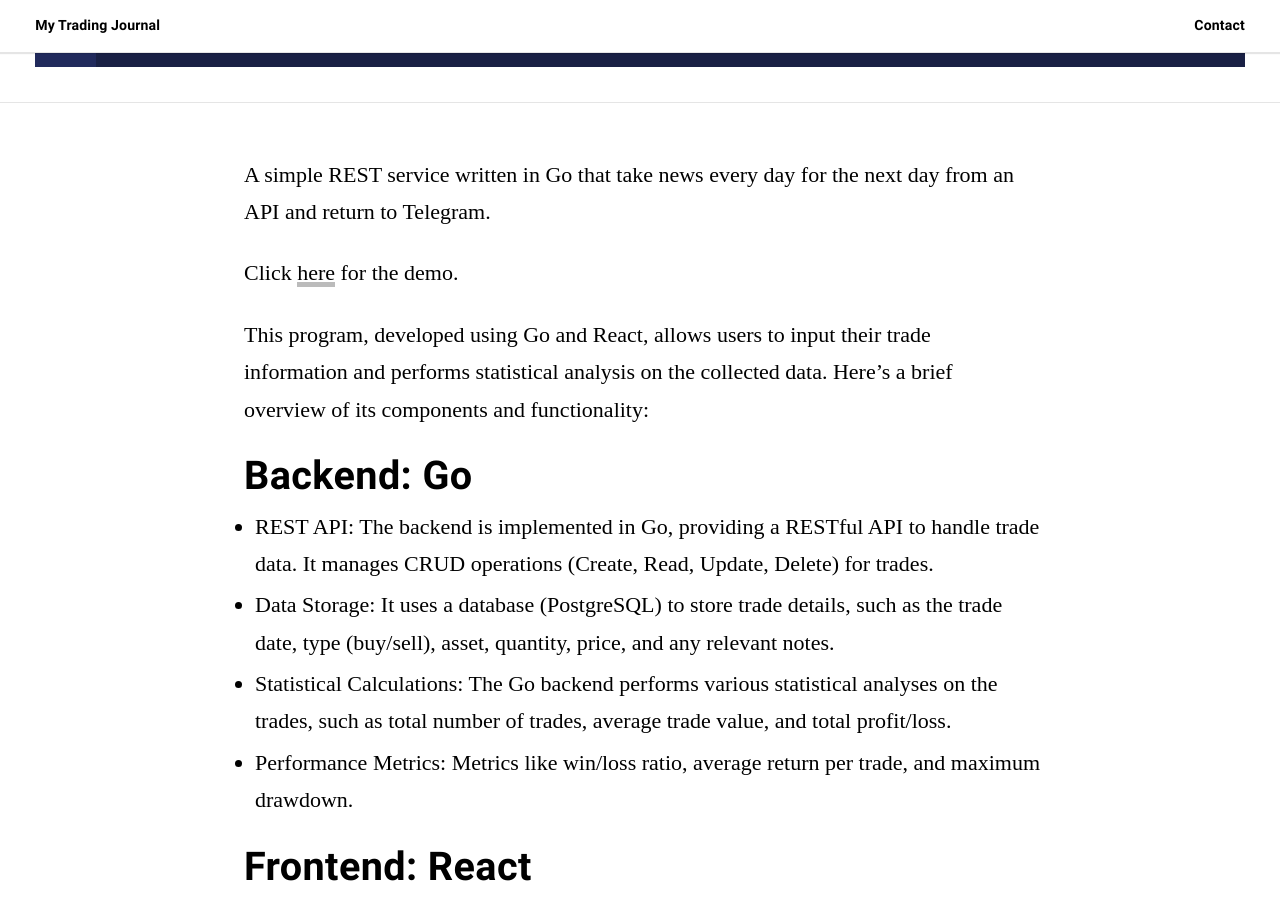
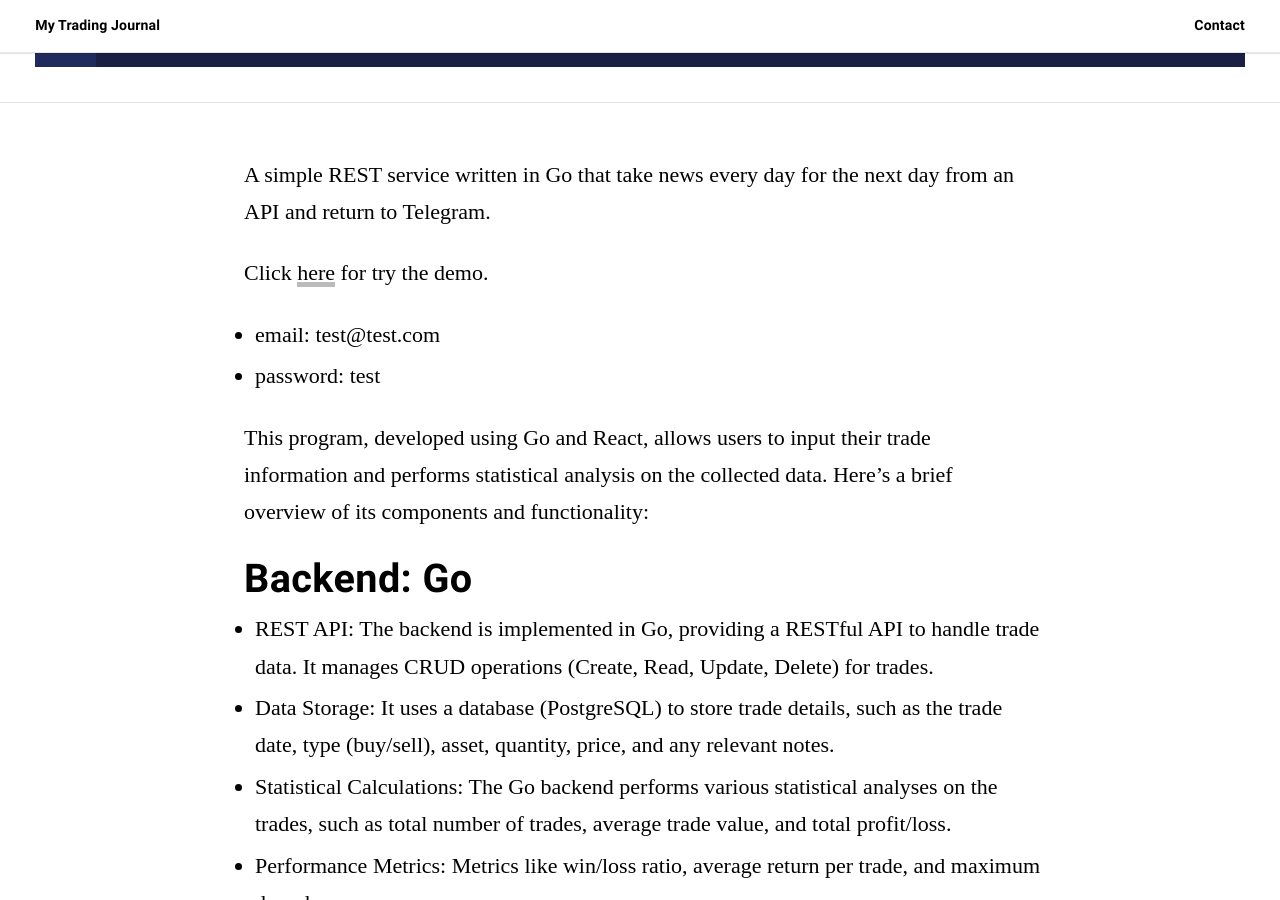
Before and after one commit to marcanalella/mytradingjournal, a Jekyll site: the page built from _posts/2024-05-24-trading-reports.markdown, in a window 1280 px wide and 900 px high, scrolled down 1087 px. Built offline with Jekyll 4.4.1, drawn with Linux system fonts in a browser that asks for light colours; some web fonts are replaced.

Commit message:
fix trading report page

```diff
--- a/_posts/2024-05-24-trading-reports.markdown
+++ b/_posts/2024-05-24-trading-reports.markdown
@@ -11,7 +11,9 @@ tags:
 ---
 A simple REST service written in Go that take news every day for the next day from an API and return to Telegram.
 
-Click [here](https://github.com/marcanalella/economic-calendar-bot) for the demo.
+Click [here](https://github.com/marcanalella/economic-calendar-bot) for try the demo.
+- email: test@test.com
+- password: test
 
 This program, developed using Go and React, allows users to input their trade information and performs statistical analysis on the collected data. Here's a brief overview of its components and functionality:
 
```
